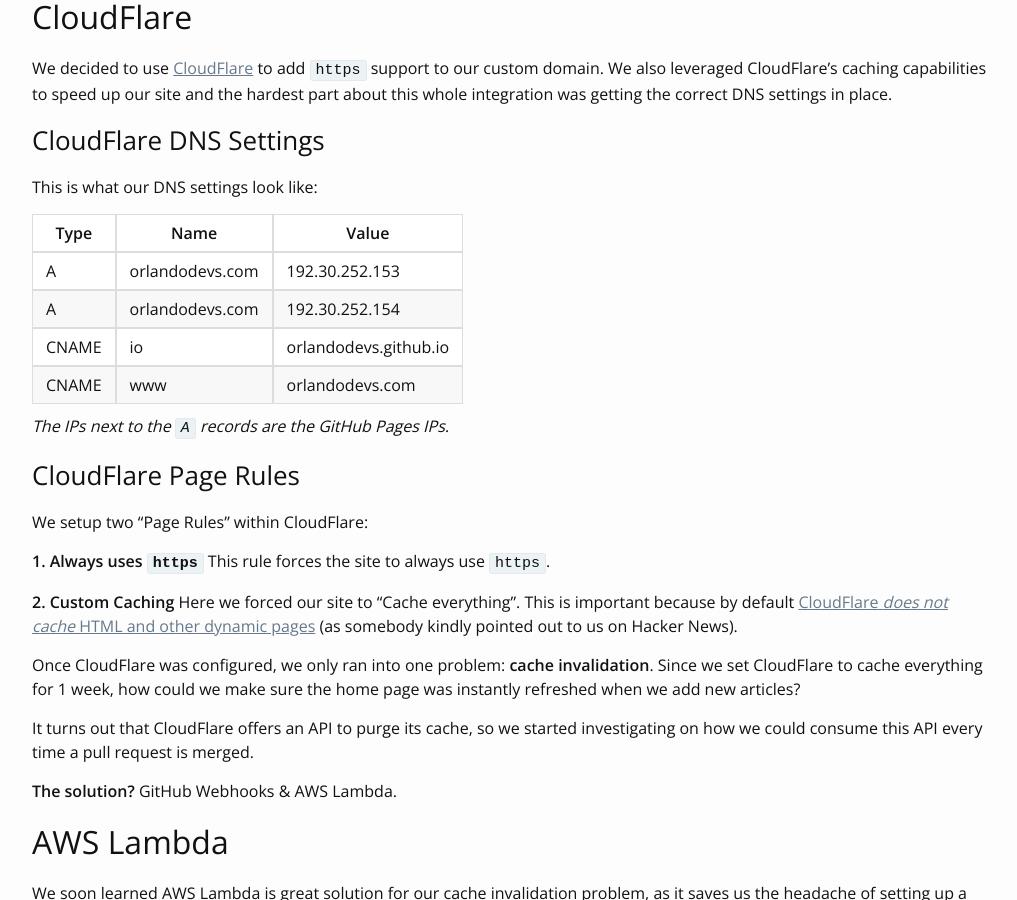
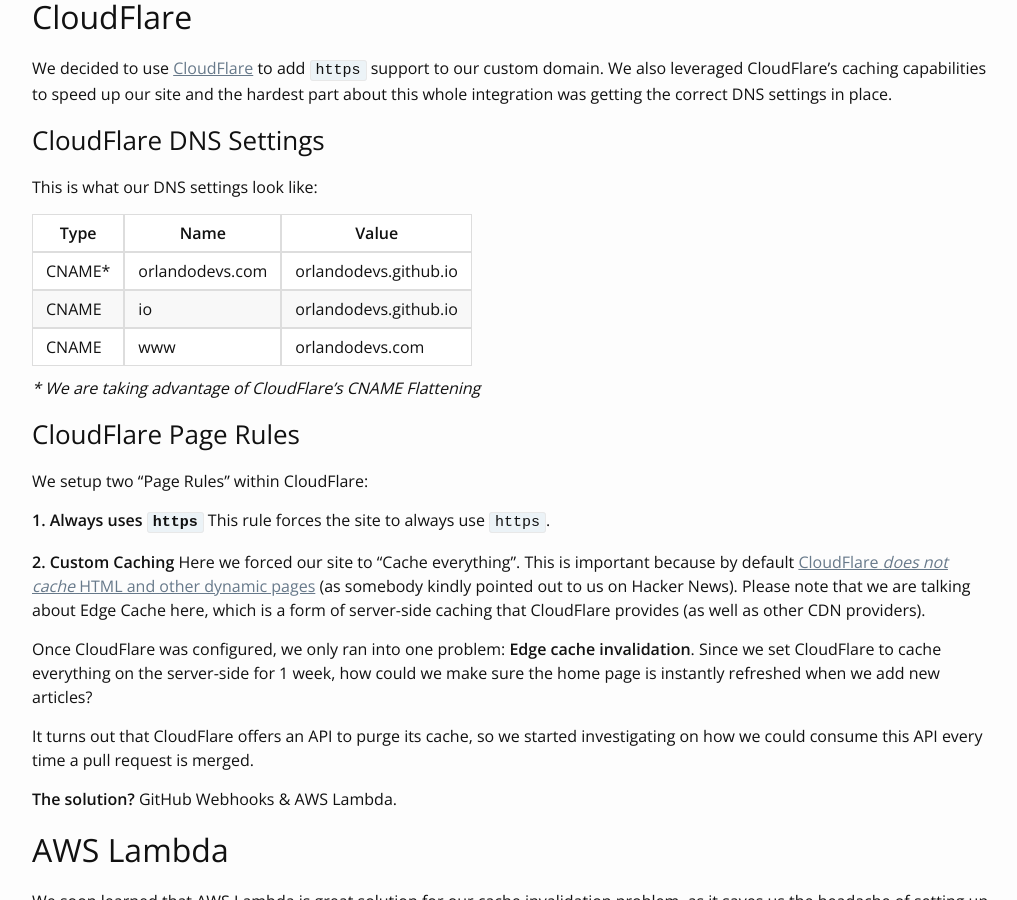
Before and after one commit to OrlandoDevs/orlandodevs.github.io, a Jekyll site: the page built from _posts/2015-11-20-github-pages-cloudfront-aws-lambda.md, in a window 1280 px wide and 900 px high, scrolled down 957 px. Shown: the whole window, without its empty margins (128-1145 px from the left). Built offline with Jekyll 4.4.1, drawn with Linux system fonts in a browser that asks for light colours; comment, search, counter and statistics services are not loaded; some of the changed text lies outside the part shown.

Commit message:
Fixed a couple of typos in this article

```diff
--- a/_posts/2015-11-20-github-pages-cloudfront-aws-lambda.md
+++ b/_posts/2015-11-20-github-pages-cloudfront-aws-lambda.md
@@ -40,12 +40,11 @@
 
 | Type | Name | Value |
 | ---- | ---- | ----- |
-| A | orlandodevs.com | 192.30.252.153 |
-| A | orlandodevs.com | 192.30.252.154 |
+| CNAME* | orlandodevs.com | orlandodevs.github.io |
 | CNAME | io | orlandodevs.github.io |
 | CNAME | www | orlandodevs.com |
 
-_The IPs next to the `A` records are the GitHub Pages IPs._
+_* We are taking advantage of CloudFlare's CNAME Flattening_
 
 ### CloudFlare Page Rules
 
@@ -55,9 +54,9 @@
 This rule forces the site to always use `https`.
 
 **2. Custom Caching**
-Here we forced our site to "Cache everything". This is important because by default <a href="https://support.cloudflare.com/hc/en-us/articles/200168306-Is-there-a-tutorial-for-PageRules-" target="_blank">CloudFlare _does not cache_ HTML and other dynamic pages</a> (as somebody kindly pointed out to us on Hacker News).
+Here we forced our site to "Cache everything". This is important because by default <a href="https://support.cloudflare.com/hc/en-us/articles/200168306-Is-there-a-tutorial-for-PageRules-" target="_blank">CloudFlare _does not cache_ HTML and other dynamic pages</a> (as somebody kindly pointed out to us on Hacker News). Please note that we are talking about Edge Cache here, which is a form of server-side caching that CloudFlare provides (as well as other CDN providers).
 
-Once CloudFlare was configured, we only ran into one problem: **cache invalidation**. Since we set CloudFlare to cache everything for 1 week, how could we make sure the home page was instantly refreshed when we add new articles?
+Once CloudFlare was configured, we only ran into one problem: **Edge cache invalidation**. Since we set CloudFlare to cache everything on the server-side for 1 week, how could we make sure the home page is instantly refreshed when we add new articles?
 
 It turns out that CloudFlare offers an API to purge its cache, so we started investigating on how we could consume this API every time a pull request is merged.
 
@@ -65,16 +64,16 @@
 
 ## AWS Lambda
 
-We soon learned AWS Lambda is great solution for our cache invalidation problem, as it saves us the headache of setting up a new server. AWS Lambda is inexpensive, so it turned out to be a win-win solution for us.
+We soon learned that AWS Lambda is great solution for our cache invalidation problem, as it saves us the headache of setting up a new server. AWS Lambda is inexpensive, so it turned out to be a win-win solution for us.
 
-Here's how Lambda's billing works: every month, the first 1 million requests are free. If we go over the limit it will cost us 20 cents per each additional million requests. We don't think this we will ever merge anything close to 1 million pull requests a month, so we're good!
+Here's how Lambda's billing works: every month, the first 1 million requests are free. If we go over the limit it will cost us 20 cents per each additional million requests. We don't think we will ever merge anything close to 1 million pull requests a month, so we're good!
 
 Here's how this process went:
 
-1. We signed up for AWS and added a new Lambda function using Node. We named the function `cloudFlareInvalidation`.
+1. We signed up for AWS and added a new Lambda function using `Node.js`. We named the function `cloudFlareInvalidation`.
 
 2. We used the "Upload ZIP File" option to deploy the project.
-_We ran into a little problem while uploading the zip file: We were zipping up the parent directory containing our project, however this didn't work. The zip file uploaded needs to have the entry file (called `app.js` in our project) at the root of the compressed folder._
+_We ran into a little problem while uploading the zip file: We were zipping the parent directory containing our project, however this didn't work. The zip file uploaded needs to have the entry file (called `app.js` in our project) at the root of the compressed folder._
 
 3. We then set up an endpoint for our function using AWS's API Gateway. During this step we were able to point this new API endpoint to the `cloudFlareInvalidation` function.
 
```
